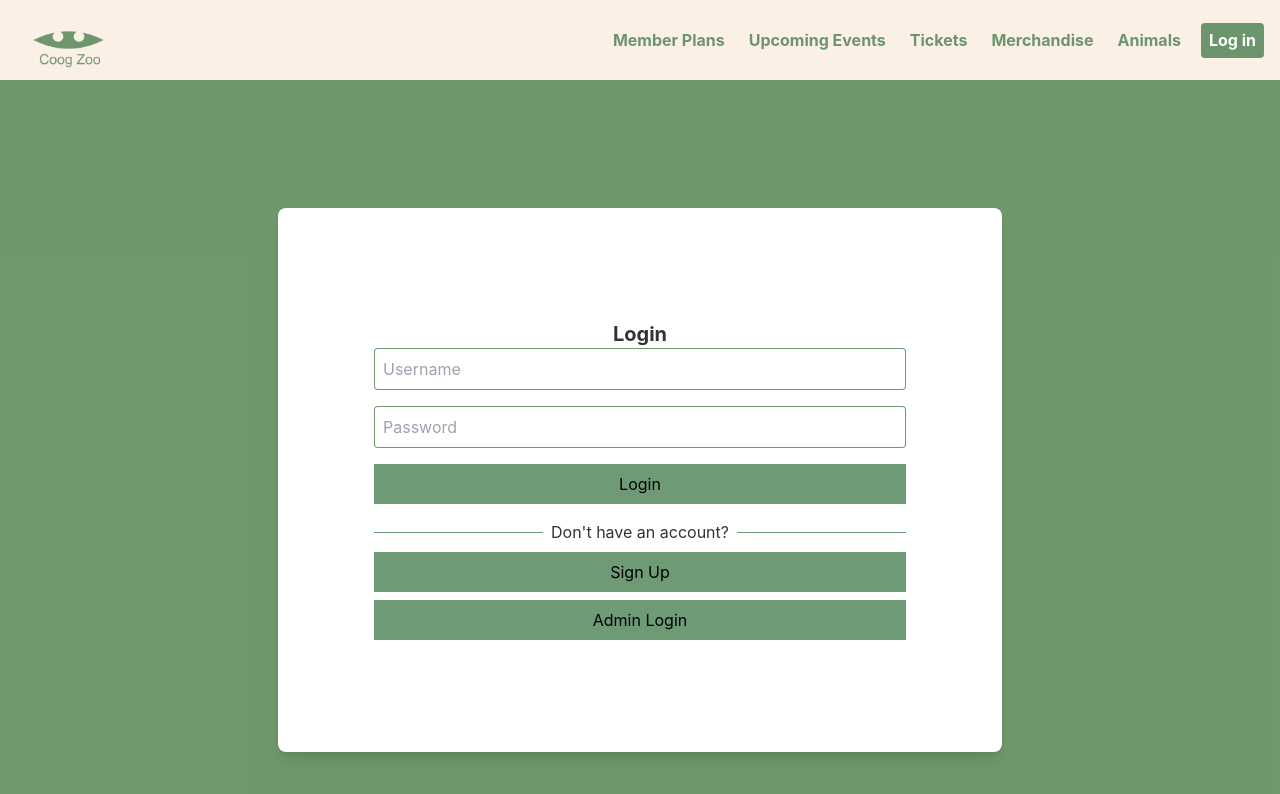
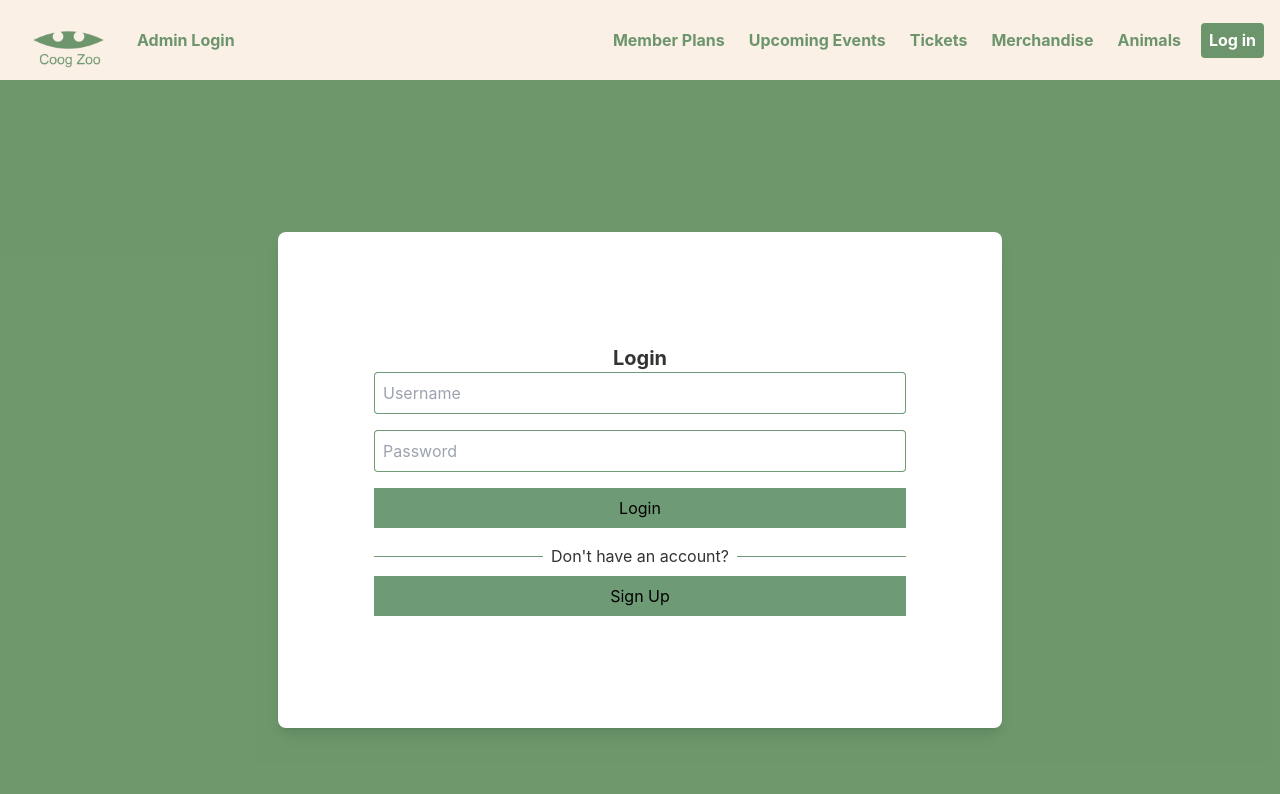
Before and after one commit to Trevor-04/team-9-project-3380, a React (Create React App) app in the folder frontend/: page /login in a window 1280 px wide. Shown: the top 794 px of the page. Built offline with nearby package versions, Linux system fonts and the light colour scheme.

Commit message:
removing admin login from regular login

```diff
--- a/frontend/src/components/login.jsx
+++ b/frontend/src/components/login.jsx
@@ -96,12 +96,6 @@ function Login() {
               Sign Up
             </button>
           </Link>
-
-          <Link to="/AdminLogin"> {/* Link to Admin Login */}
-            <button className="flex items-center justify-center bg-[#165e229e] hover:bg-green-800 px-4 py-2 w-full mt-2">
-              Admin Login
-            </button>
-          </Link>
         </form>
       </div>
     </main>
--- a/frontend/src/components/navbar.jsx
+++ b/frontend/src/components/navbar.jsx
@@ -9,11 +9,21 @@ export default function Navbar() {
     return null;
   }
   return (
+
     <header className="bg-[#faf0e6] h-20 flex items-center justify-between px-4">
       {/* Logo Section */}
+     <div className="flex items-center">
       <Link to="/" className="flex items-center">
         <img className="h-[70px]" src="Coog_Zoo.png" alt="logo" />
       </Link>
+
+      <Link to="/AdminLogin"> {/* Link to Admin Login */}
+            <button className="text-[#165e229e] ml-4 font-bold hover:text-green-800 ">
+              Admin Login
+            </button>
+      </Link>
+    </div>
+
 
       {/* Buttons Section */}
       <div className="flex items-center">
```
